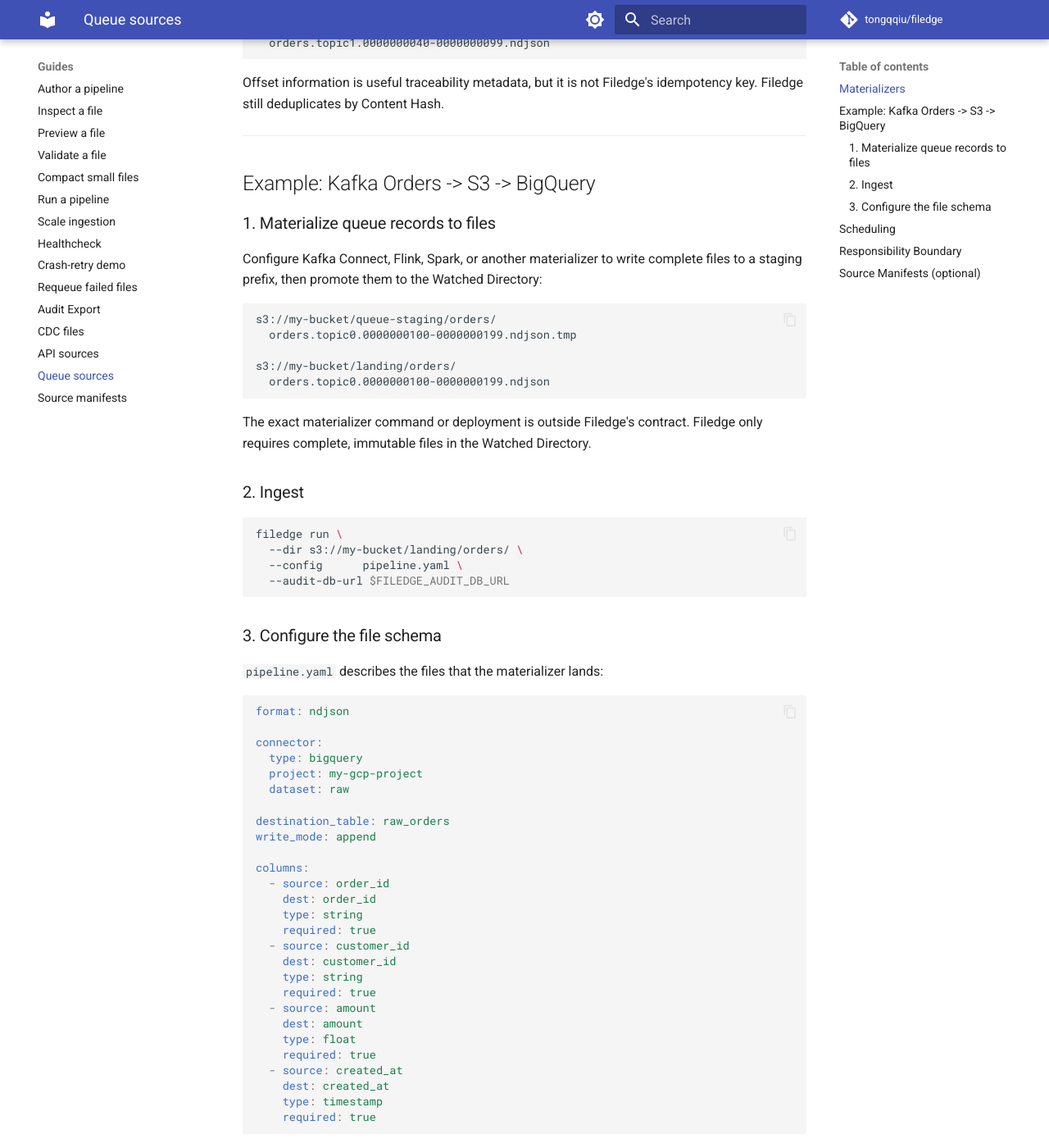
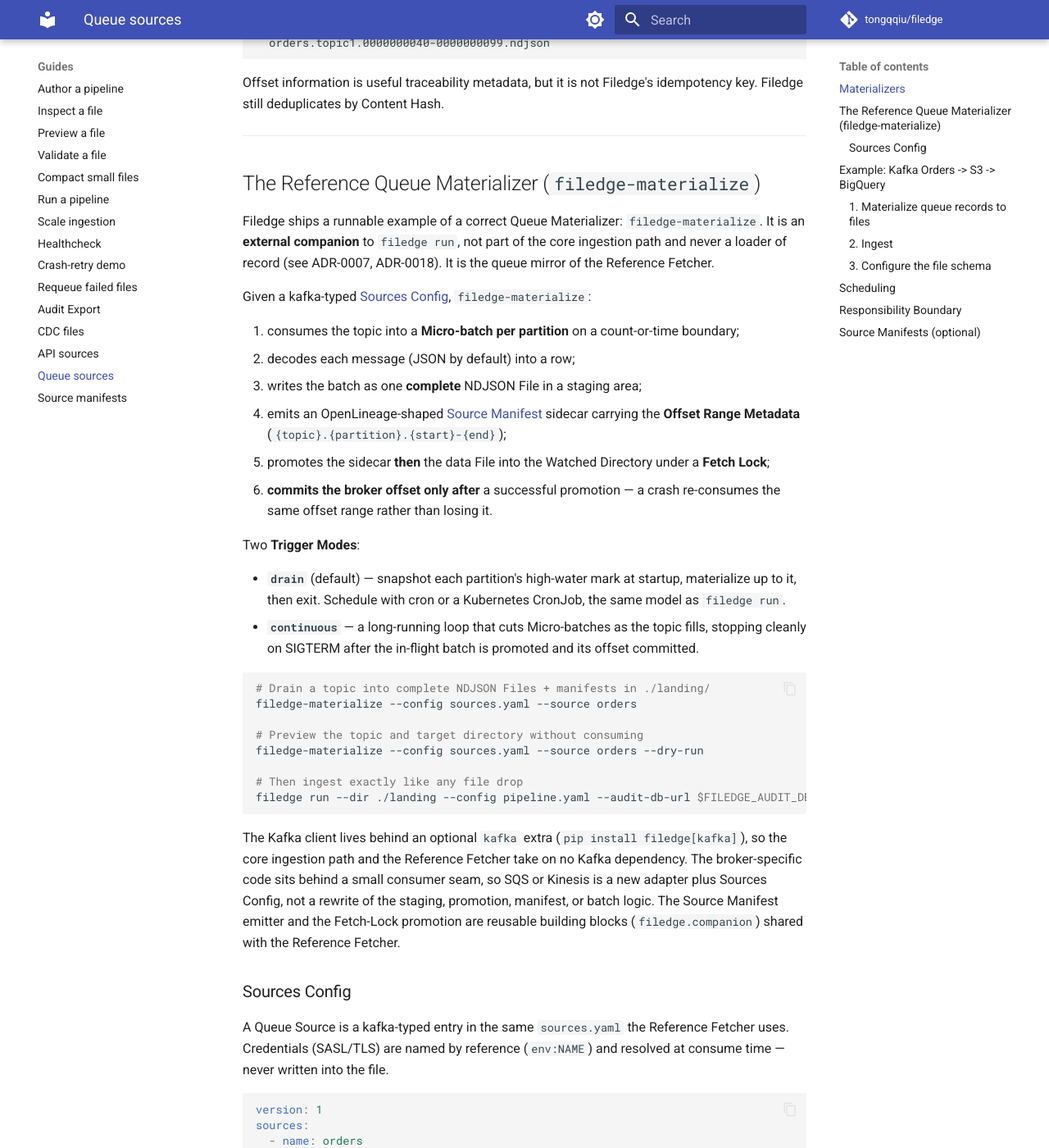
Before and after one commit to tongqqiu/filedge, an MkDocs documentation site: the page built from docs/guides/queue-sources.md, in a window 1280 px wide and 1400 px high, scrolled down 1195 px. Shown: the whole window at 82% size. Built offline with MkDocs 1.6.1 and Material for MkDocs 9.7.7, drawn with Linux system fonts in a browser that asks for light colours; comment, search, counter and statistics services are not loaded; the version menu is left out; some of the changed text lies outside the part shown.

Commit message:
docs(materialize): document the Reference Queue Materializer (#209)
- queue-sources guide: a Reference Queue Materializer section (the
  materialize -> ingest workflow, Drain vs Continuous, the kafka Sources Config,
  the `kafka` extra, the companion building blocks)
- examples/sources.yaml: a kafka `orders` source alongside the github source
  (both parse via their respective loaders)
- CLI reference: a filedge-materialize entry
- ADR-0007: a note that Filedge now ships a first-party reference Materializer
  (companion, still not a native consumer); CONTEXT Queue Materializer updated

Closes the Reference Queue Materializer arc (#202).

Co-Authored-By: Claude Opus 4.8 <noreply@anthropic.com>

````diff
--- a/docs/guides/queue-sources.md
+++ b/docs/guides/queue-sources.md
@@ -42,6 +42,68 @@ s3://my-bucket/landing/orders/
 ```
 
 Offset information is useful traceability metadata, but it is not Filedge's idempotency key. Filedge still deduplicates by Content Hash.
+
+---
+
+## The Reference Queue Materializer (`filedge-materialize`)
+
+Filedge ships a runnable example of a correct Queue Materializer: `filedge-materialize`. It is an **external companion** to `filedge run`, not part of the core ingestion path and never a loader of record (see ADR-0007, ADR-0018). It is the queue mirror of the Reference Fetcher.
+
+Given a kafka-typed [Sources Config](#sources-config), `filedge-materialize`:
+
+1. consumes the topic into a **Micro-batch per partition** on a count-or-time boundary;
+2. decodes each message (JSON by default) into a row;
+3. writes the batch as one **complete** NDJSON File in a staging area;
+4. emits an OpenLineage-shaped [Source Manifest](source-manifests.md) sidecar carrying the **Offset Range Metadata** (`{topic}.{partition}.{start}-{end}`);
+5. promotes the sidecar **then** the data File into the Watched Directory under a **Fetch Lock**;
+6. **commits the broker offset only after** a successful promotion — a crash re-consumes the same offset range rather than losing it.
+
+Two **Trigger Modes**:
+
+- **`drain`** (default) — snapshot each partition's high-water mark at startup, materialize up to it, then exit. Schedule with cron or a Kubernetes CronJob, the same model as `filedge run`.
+- **`continuous`** — a long-running loop that cuts Micro-batches as the topic fills, stopping cleanly on SIGTERM after the in-flight batch is promoted and its offset committed.
+
+```bash
+# Drain a topic into complete NDJSON Files + manifests in ./landing/
+filedge-materialize --config sources.yaml --source orders
+
+# Preview the topic and target directory without consuming
+filedge-materialize --config sources.yaml --source orders --dry-run
+
+# Then ingest exactly like any file drop
+filedge run --dir ./landing --config pipeline.yaml --audit-db-url $FILEDGE_AUDIT_DB_URL
+```
+
+The Kafka client lives behind an optional `kafka` extra (`pip install filedge[kafka]`), so the core ingestion path and the Reference Fetcher take on no Kafka dependency. The broker-specific code sits behind a small consumer seam, so SQS or Kinesis is a new adapter plus Sources Config, not a rewrite of the staging, promotion, manifest, or batch logic. The Source Manifest emitter and the Fetch-Lock promotion are reusable building blocks (`filedge.companion`) shared with the Reference Fetcher.
+
+### Sources Config
+
+A Queue Source is a kafka-typed entry in the same `sources.yaml` the Reference Fetcher uses. Credentials (SASL/TLS) are named by reference (`env:NAME`) and resolved at consume time — never written into the file.
+
+```yaml
+version: 1
+sources:
+  - name: orders
+    type: kafka
+    brokers: [localhost:9092]      # or a comma-separated string
+    topic: orders
+    consumer_group: filedge-orders
+    staging_dir: ./staging
+    watched_directory: ./landing
+    state_dir: ./state
+    batch_size: 1000               # count boundary
+    batch_timeout_seconds: 30      # time boundary (whichever fires first)
+    trigger: drain                 # or: continuous
+    format: json
+    gzip: false
+    # security_protocol: SASL_SSL
+    # sasl_mechanism: PLAIN
+    # credentials:
+    #   sasl_username: env:KAFKA_USER
+    #   sasl_password: env:KAFKA_PASSWORD
+```
+
+The same example ships at `examples/sources.yaml`.
 
 ---
 
````
Also changed, not shown: CONTEXT.md (+1 -1 lines), docs/adr/0007-queue-source-ingestion-model.md (+4 -0 lines), docs/reference/cli.md (+24 -0 lines), 1 other file.
